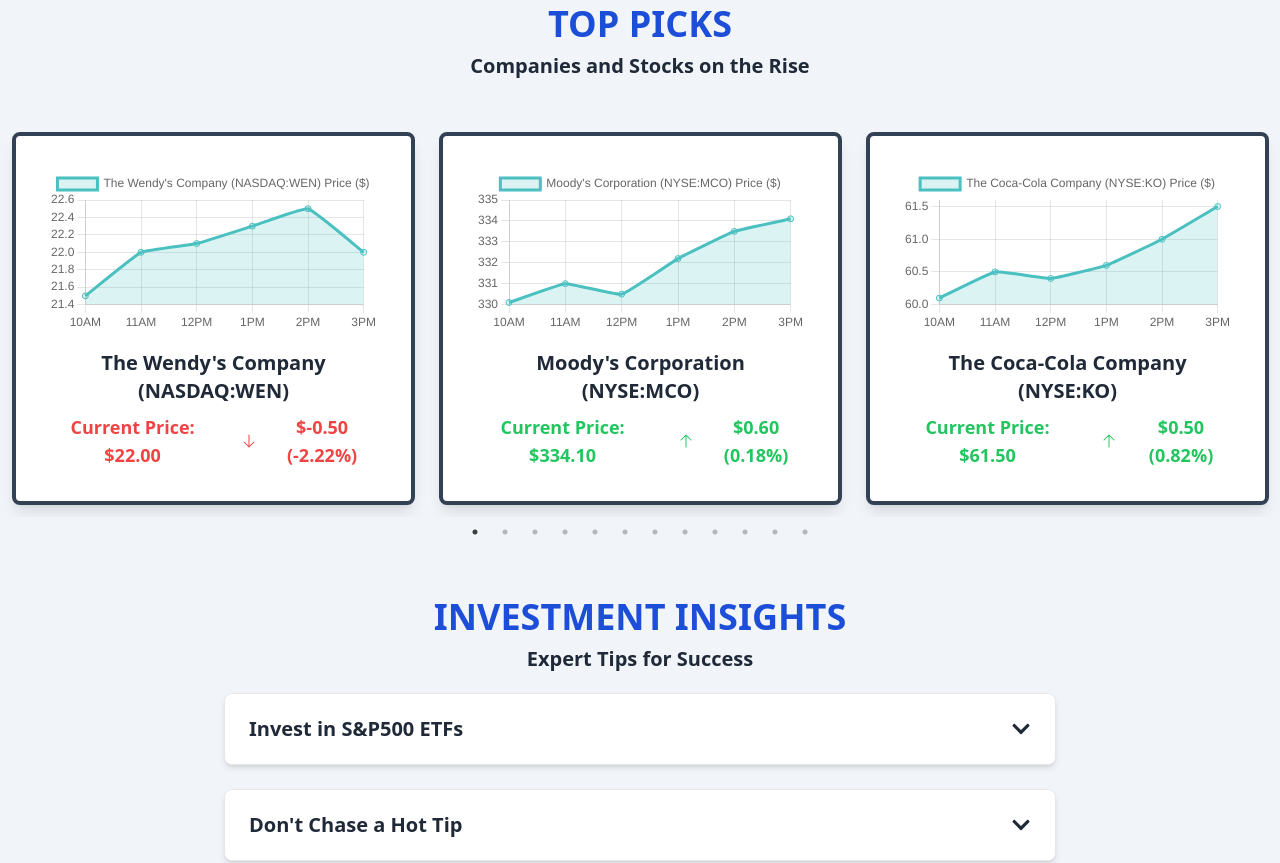
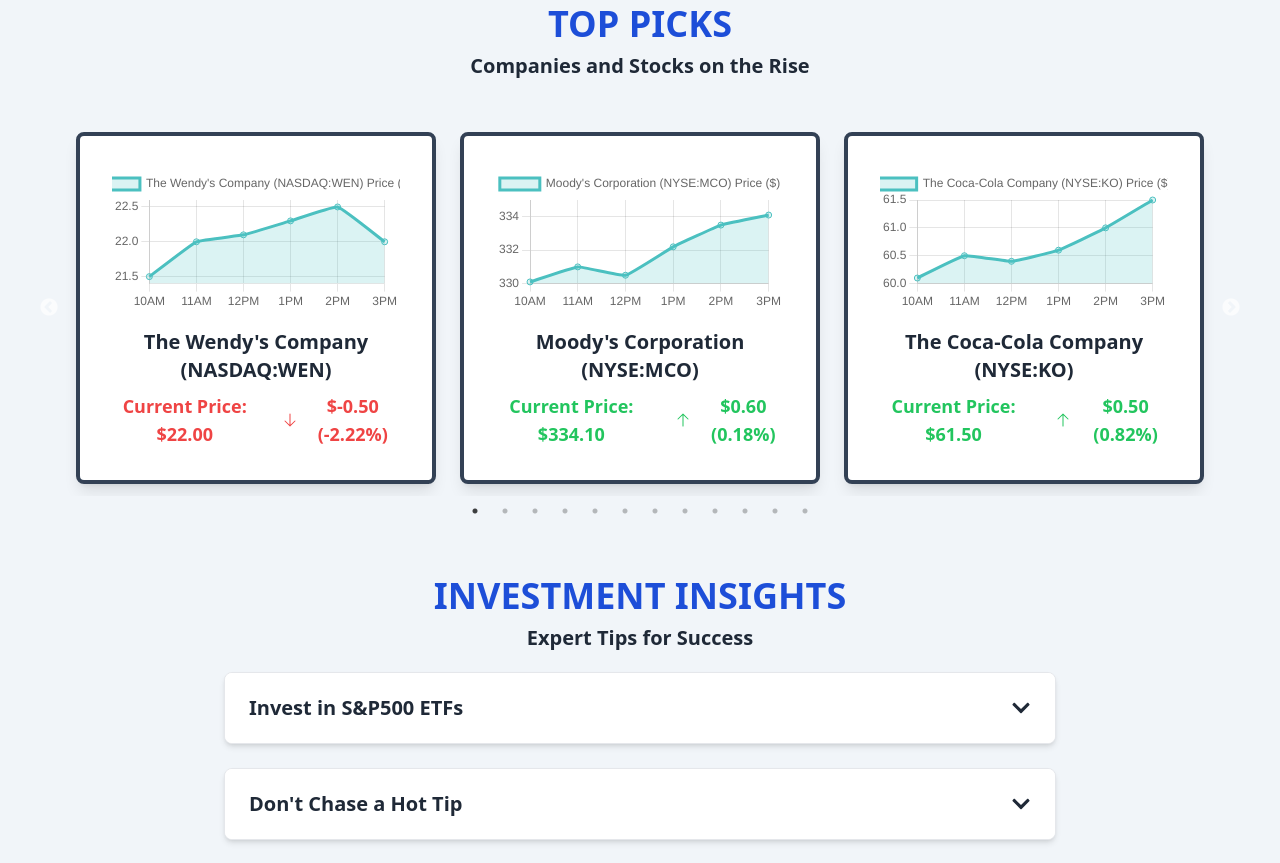
Before and after one commit to Jx1126/asp-final, a React (Vite) app: page /jobs-wealth in a window 1280 px wide. Shown: the part 820-1683 px from the top of the page. Built offline with nearby package versions, Linux system fonts and the light colour scheme.

Commit message:
Added paddings to the top picks graph section

```diff
--- a/src/components/jobs/Jobs.tsx
+++ b/src/components/jobs/Jobs.tsx
@@ -151,7 +151,7 @@
         <p className="text-md sm:text-xl font-semibold mt-2 max-w-sm sm:max-w-md text-center">Companies and Stocks on the Rise</p>
       </div>
 
-        {/* <div className='w-2/3'> */}
+        <div className='mx-16'>
           <Slider {...settings} className="mt-10">
             {stockData.map((stock, index) => {
               const { change, percentageChange } = calculateChange(stock.prices);
@@ -201,7 +201,7 @@
               );
             })}
           </Slider>
-        {/* </div> */}
+        </div>
 
     </section>
   );
--- a/src/css/output.css
+++ b/src/css/output.css
@@ -2387,6 +2387,16 @@
   margin-bottom: 1.25rem;
 }
 
+.mx-10 {
+  margin-left: 2.5rem;
+  margin-right: 2.5rem;
+}
+
+.mx-16 {
+  margin-left: 4rem;
+  margin-right: 4rem;
+}
+
 .mb-10 {
   margin-bottom: 2.5rem;
 }
```
Lines whose indentation alone changed are shown as unchanged.
